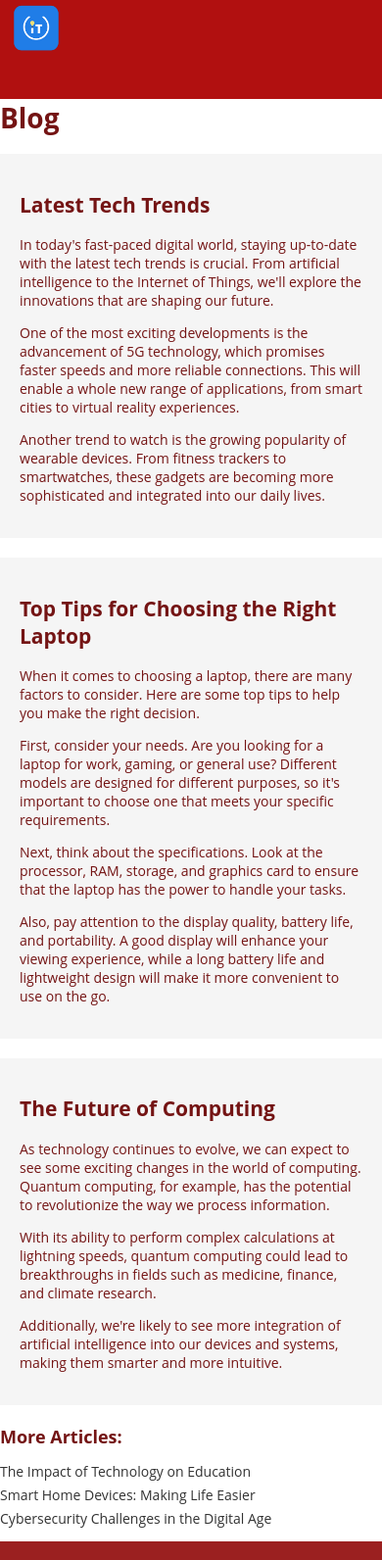
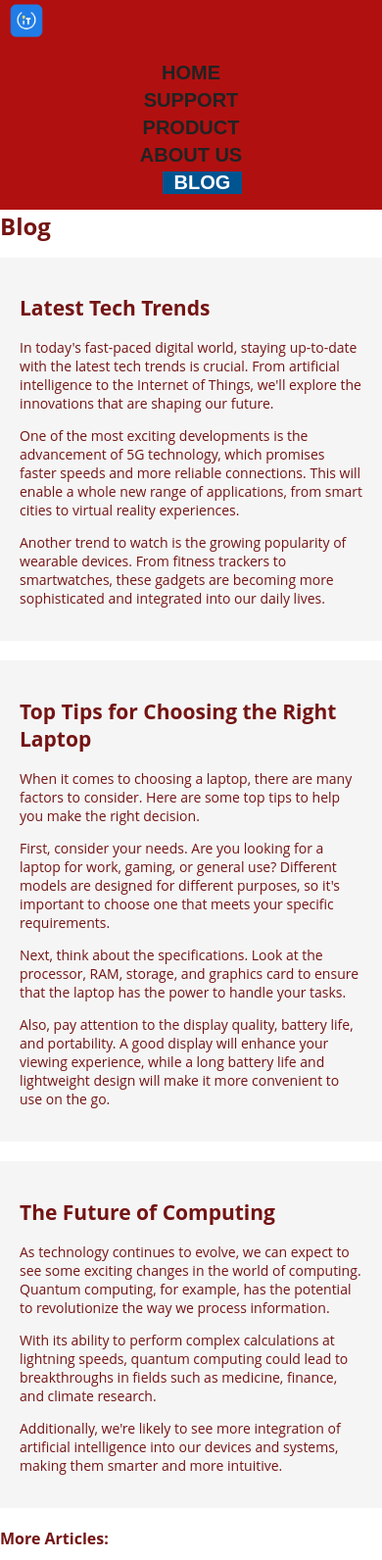
Before and after one commit to LeoChengYuan/project, a plain HTML site: page blog.html in a window 390 px wide. Shown: the top 1592 px of the page at 98% size. Drawn offline with nearby package versions, Linux system fonts and the light colour scheme.

Commit message:
Update styles.css

```diff
--- a/styles.css
+++ b/styles.css
@@ -207,39 +207,24 @@ footer {
     /* Removes the underline from the links within the "More Articles" list and sets the text color to dark gray (#333). */
 }
 /* Responsive design */
-@media screen and (max-width: 768px) { /* Tablet and below screen sizes */
-  .res-nav_click {
-      display: block;
+@media only screen and (max-width: 768px) {
+ .navStyle ul li {
+    display: block;
+    margin: 5px 0;
   }
-
-  .navStyle ul {
-      display: none;
+ .logo img {
+    width: 50px;
   }
-
-  .navStyle ul.active {
-      display: block;
+  h1 {
+    font-size: 24px;
   }
-
-  .navStyle ul li {
-      display: block;
-      margin: 10px 0;
+  img {
+    max-width: 100%;
   }
-
-  .products {
-      flex-direction: column;
+ .product {
+    width: 100%;
   }
-
-  .product {
-      width: 100%;
+ .more-posts h3 {
+    font-size: 16px;
   }
-
-  /* Other style adjustments for small screens */
 }
-
-@media screen and (min-width: 769px) and (max-width: 1024px) { /* Flat screen size and above */
-  /* Style adjustments for tablet screen size */
-}
-
-@media screen and (min-width: 1025px) { /* Desktop display and above screen sizes */
-  /* If  need to make special style adjustments to desktop monitor */
-}
```
